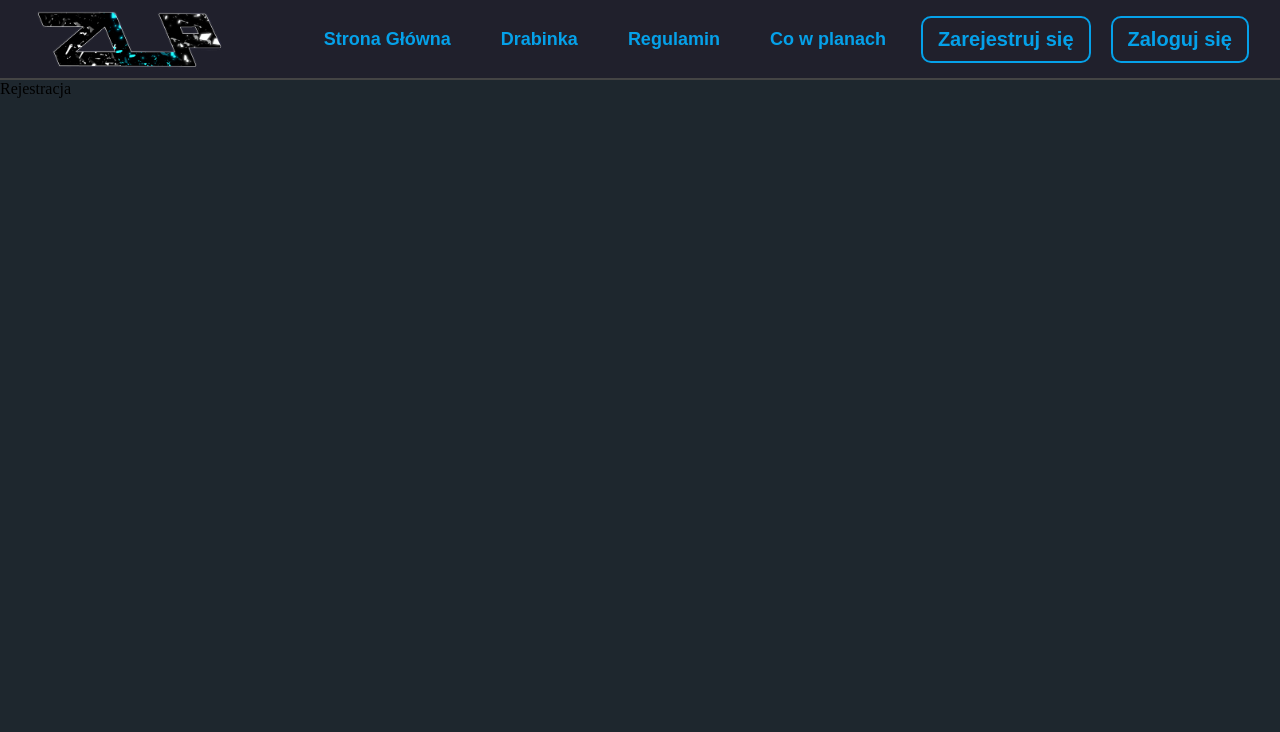
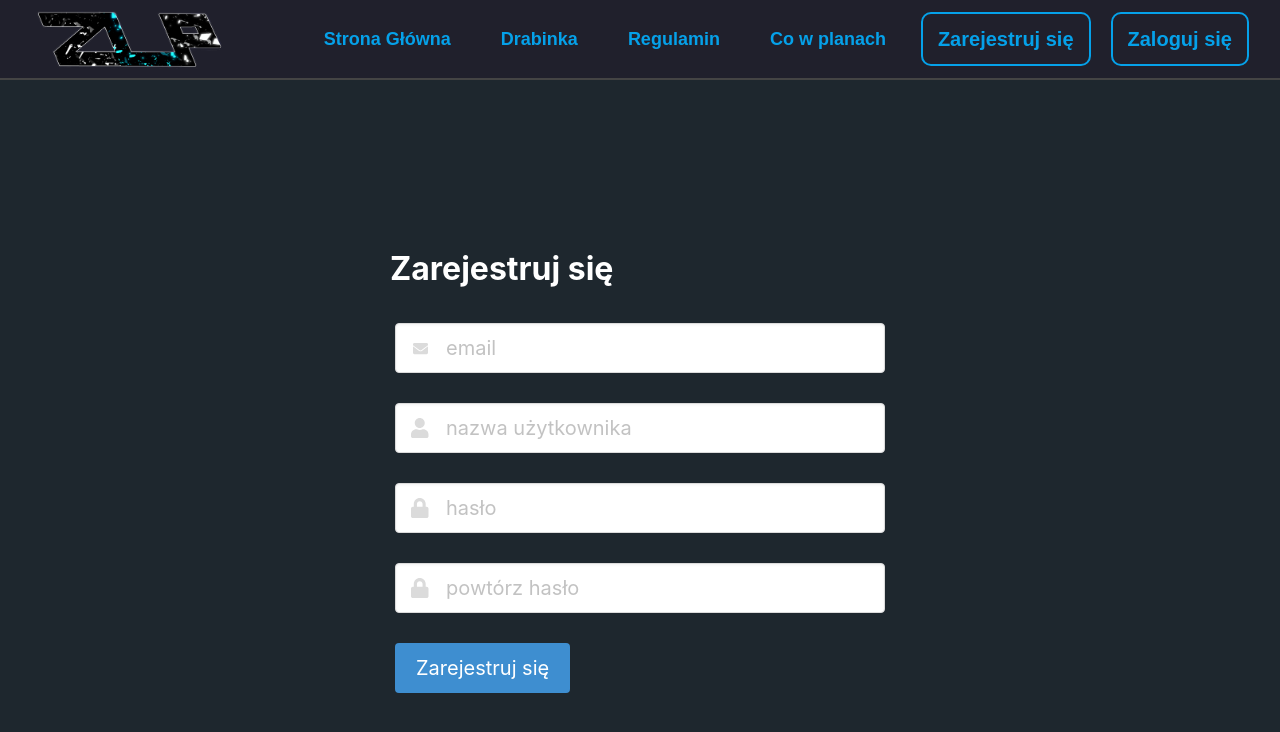
Before and after one commit to PatrickInFrontEnd/ZLP, a React (Create React App) app: page /rejestracja in a window 1280 px wide. Shown: the top 732 px of the page. Built offline with nearby package versions, Linux system fonts and the light colour scheme.

Commit message:
Logining and registering sections has been added

```diff
--- a/package.json
+++ b/package.json
@@ -3,6 +3,9 @@
   "version": "0.1.0",
   "private": true,
   "dependencies": {
+    "bulma": "^0.7.4",
+    "bulma-start": "0.0.3",
+    "node-sass": "^4.11.0",
     "react": "^16.8.3",
     "react-dom": "^16.8.3",
     "react-router-dom": "^4.3.1",
--- a/public/index.html
+++ b/public/index.html
@@ -8,6 +8,7 @@
   <link rel="shortcut icon" href="Images/favicon.ico" type="image/x-icon">
   <link rel="stylesheet" href="https://use.fontawesome.com/releases/v5.5.0/css/all.css" integrity="sha384-B4dIYHKNBt8Bc12p+WXckhzcICo0wtJAoU8YZTY5qE0Id1GSseTk6S+L3BlXeVIU"
     crossorigin="anonymous">
+  <script defer src="https://use.fontawesome.com/releases/v5.3.1/js/all.js"></script>
 </head>
 
 <body>
--- a/src/pages/LogInPage.jsx
+++ b/src/pages/LogInPage.jsx
@@ -1,10 +1,96 @@
-import React, { Component } from 'react';
+import React, { Component } from "react";
+import "bulma";
+import styled from "styled-components";
+
+const Container = styled.div`
+  width: 500px;
+  padding: 150px 0 0 0;
+  margin: 0 auto 0;
+  color: white;
+  height: calc(100vh - 80px);
+  display: flex;
+  justify-content: center;
+`;
+const Wrapper = styled.div`
+  margin: 30px 5px;
+`;
+const H2 = styled.h2`
+  color: white !important;
+  padding: 15px 0 0 0;
+  font-size: 2rem !important;
+`;
+const Form = styled.form`
+  width: 100%;
+`;
 
 class LogInPage extends Component {
-    state = {  }
-    render() {
-        return ( <p>Logowanie</p> );
-    }
+  state = {
+    name: "",
+    password: ""
+  };
+
+  handleChange = e => {
+    if (e.target.dataset.name === "password")
+      this.setState({ password: e.target.value });
+    if (e.target.dataset.name === "name")
+      this.setState({ name: e.target.value });
+  };
+
+  handleSubmit = e => {
+    e.preventDefault();
+    if (this.state.name && this.state.password) {
+      this.setState({
+        name: "",
+        password: ""
+      });
+      console.log("formularz wysłany");
+    } else console.log("pola musza byc wypoenione");
+  };
+
+  render() {
+    return (
+      <Container>
+        <Form action="" onSubmit={this.handleSubmit}>
+          <H2 className="label is-large">Zaloguj się</H2>
+          <Wrapper className="control is-medium has-icons-left">
+            <input
+              type="email"
+              className="input is-medium"
+              id="name"
+              name="name"
+              onChange={this.handleChange}
+              value={this.state.name}
+              data-name="name"
+              placeholder="email"
+            />
+            <span class="is-medium icon is-left">
+              <i class="fas fa-envelope fa-xs" />
+            </span>
+          </Wrapper>
+          <Wrapper className="control is-medium has-icons-left">
+            <input
+              type="password"
+              className="input is-medium"
+              name="password"
+              id="password"
+              onChange={this.handleChange}
+              value={this.state.password}
+              data-name="password"
+              placeholder="hasło"
+            />
+            <span class="is-medium icon is-left">
+              <i class="fas fa-lock" />
+            </span>
+          </Wrapper>
+          <Wrapper>
+            <button type="submit" className="button is-info is-medium">
+              Zaloguj się
+            </button>
+          </Wrapper>
+        </Form>
+      </Container>
+    );
+  }
 }
 
 export default LogInPage;
--- a/src/pages/SignInPage.jsx
+++ b/src/pages/SignInPage.jsx
@@ -1,10 +1,139 @@
-import React, { Component } from 'react';
+import React, { Component } from "react";
+import styled from "styled-components";
+import "bulma";
+
+const Container = styled.div`
+  width: 500px;
+  padding: 150px 0 0 0;
+  margin: 0 auto 0;
+  color: white;
+  height: calc(100vh - 80px);
+  display: flex;
+  justify-content: center;
+`;
+const Wrapper = styled.div`
+  margin: 30px 5px;
+`;
+const H2 = styled.h2`
+  color: white !important;
+  padding: 15px 0 0 0;
+  font-size: 2rem !important;
+`;
+const Form = styled.form`
+  width: 100%;
+`;
 
 class SignInPage extends Component {
-    state = {  }
-    render() {
-        return ( <p>Rejestracja</p> );
-    }
+  state = {
+    email: "",
+    password: "",
+    reapettedPassword: "",
+    userName: ""
+  };
+
+  handleChange = e => {
+    if (e.target.dataset.name === "password")
+      this.setState({ password: e.target.value });
+    if (e.target.dataset.name === "email")
+      this.setState({ email: e.target.value });
+    if (e.target.dataset.name === "reapettedPassword")
+      this.setState({ reapettedPassword: e.target.value });
+    if (e.target.dataset.name === "userName")
+      this.setState({ userName: e.target.value });
+  };
+
+  handleSubmit = e => {
+    e.preventDefault();
+    if (
+      this.state.name &&
+      this.state.password &&
+      this.state.reapettedPassword &&
+      this.state.userName
+    ) {
+      this.setState({
+        email: "",
+        password: "",
+        reapettedPassword: "",
+        userName: ""
+      });
+      console.log("formularz wysłany");
+    } else console.log("pola musza byc wypoenione");
+  };
+
+  render() {
+    return (
+      <Container>
+        <Form action="" onSubmit={this.handleSubmit}>
+          <H2 className="label is-large">Zarejestruj się</H2>
+          <Wrapper className="control is-medium has-icons-left">
+            <input
+              type="email"
+              className="input is-medium"
+              id="name"
+              name="name"
+              onChange={this.handleChange}
+              value={this.state.email}
+              data-name="name"
+              placeholder="email"
+            />
+            <span className="is-medium icon is-left">
+              <i className="fas fa-envelope fa-xs" />
+            </span>
+          </Wrapper>
+          <Wrapper className="control is-medium has-icons-left">
+            <input
+              type="text"
+              className="input is-medium"
+              name="password"
+              id="userName"
+              onChange={this.handleChange}
+              value={this.state.password}
+              data-name="userName"
+              placeholder="nazwa użytkownika"
+            />
+            <span className="is-medium icon is-left">
+              <i className="fas  fa-user" />
+            </span>
+          </Wrapper>
+          <Wrapper className="control is-medium has-icons-left">
+            <input
+              type="password"
+              className="input is-medium"
+              name="password"
+              id="password"
+              onChange={this.handleChange}
+              value={this.state.password}
+              data-name="password"
+              placeholder="hasło"
+            />
+            <span className="is-medium icon is-left">
+              <i className="fas fa-lock" />
+            </span>
+          </Wrapper>
+          <Wrapper className="control is-medium has-icons-left">
+            <input
+              type="password"
+              className="input is-medium"
+              name="reapettedPassword"
+              id="reapettedPassword"
+              onChange={this.handleChange}
+              value={this.state.password}
+              data-name="reapettedPassword"
+              placeholder="powtórz hasło"
+            />
+            <span className="is-medium icon is-left">
+              <i className="fas fa-lock" />
+            </span>
+          </Wrapper>
+          <Wrapper>
+            <button type="submit" className="button is-info is-medium">
+              Zarejestruj się
+            </button>
+          </Wrapper>
+        </Form>
+      </Container>
+    );
+  }
 }
 
 export default SignInPage;
```
Also changed, not shown: 1 other file (tests, documents, lock files or other folders).
